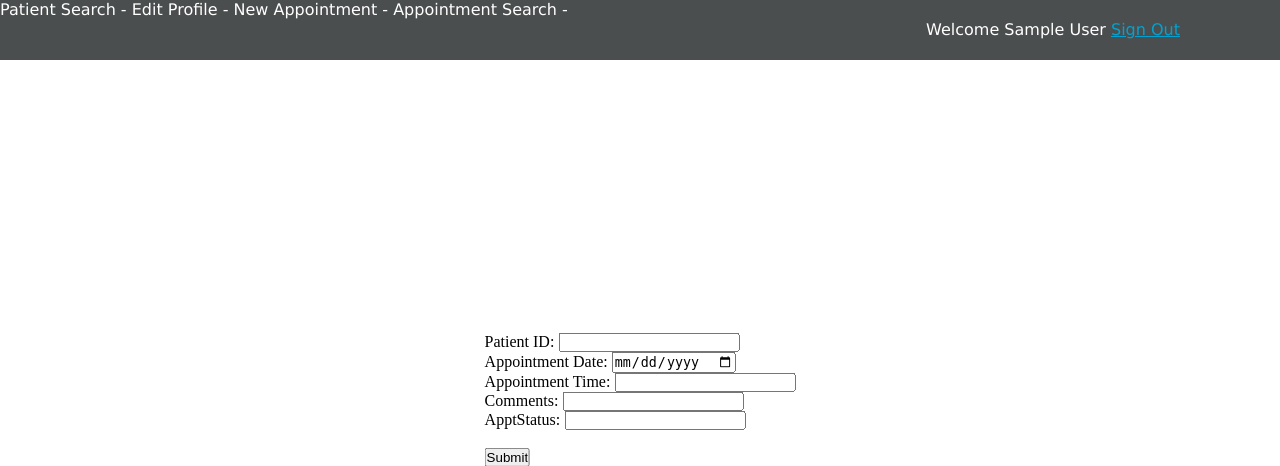
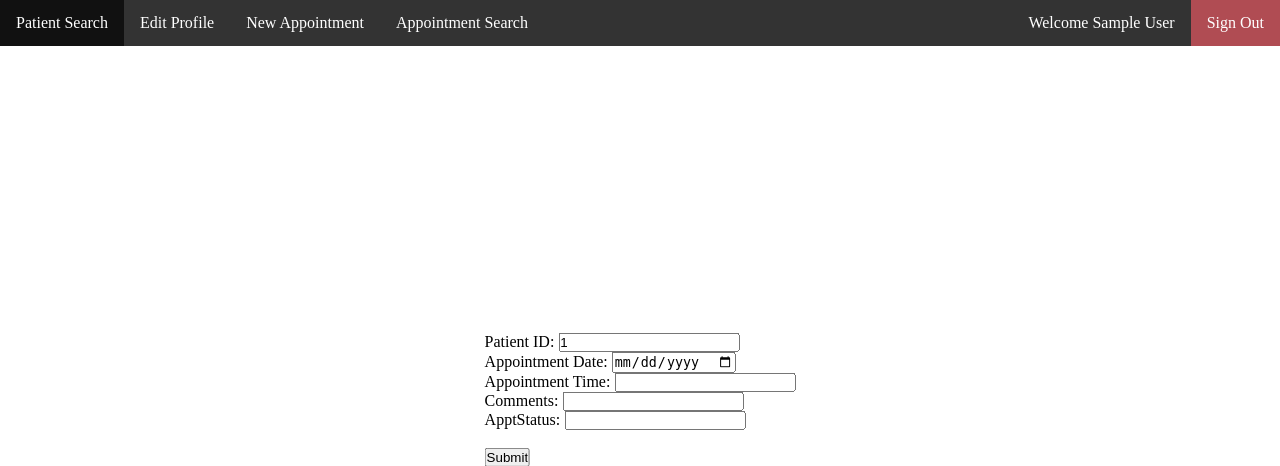
Before and after one commit to sjuDBHMS/HMS, a PHP site: page /newApp.php?newApp=1 in a window 1280 px wide. Shown: the top 466 px of the page. Run offline with PHP 8.4, Linux system fonts and the light colour scheme; the visitor is signed in with stand-in values (Sample User, id 1).

Commit message:
I changed the style file and finalized the receptionist

```diff
--- a/internetApp/receptionist/editProfile.php
+++ b/internetApp/receptionist/editProfile.php
@@ -19,6 +19,7 @@ $res = $_SESSION['receptionist'];
 		$address = $_REQUEST['address'];
 
 		$tmpName = $_FILES['image']['tmp_name'];
+		echo($tmpName);
 		// Read the file
 		$fp = fopen($tmpName, 'r');
 		$data = fread($fp, filesize($tmpName));
--- a/internetApp/receptionist/newApp.php
+++ b/internetApp/receptionist/newApp.php
@@ -1,6 +1,7 @@
 <?php
 include_once 'receptionistHeader.php';
 $res = $_SESSION['receptionist'];
+$newApp = $_REQUEST['newApp'];
 ?>
 <style>
 	#form {
@@ -50,7 +51,7 @@ $res = $_SESSION['receptionist'];
 		<div id="form">
 		<form method="post">
 		<label>Patient ID:</label>
-		<input type="number" name="pid"></br>
+		<input type="number" name="pid" value="<?php  echo $newApp; ?>"></br>
 		<label>Appointment Date:</label>
 		<input type="date" name="date"></br>
 		<label>Appointment Time:</label>
--- a/internetApp/receptionist/receptionistHeader.php
+++ b/internetApp/receptionist/receptionistHeader.php
@@ -1,6 +1,8 @@
 <?php
 session_start();
 include_once '../dbconnect.php';
+
+$userName = $_SESSION['receptionistFName'];
 
 if(!isset($_SESSION['receptionist']))
 {
@@ -11,20 +13,19 @@ if(!isset($_SESSION['receptionist']))
 <html xmlns="http://www.w3.org/1999/xhtml">
 <head>
 <meta http-equiv="Content-Type" content="text/html; charset=utf-8" />
-<title>Welcome - <?php echo $_SESSION['user']; ?></title>
+<title>Welcome - <?php echo $userName; ?></title>
 <link rel="stylesheet" href="../style.css" type="text/css" />
 
 <div id="resHeader">
-	<div id="left">
-	<span ><a style="text-decoration:none; color:white;" href="patientSearch.php">Patient Search - </a></span>
-    <span ><a style="text-decoration:none; color:white;" href="editProfile.php">Edit Profile - </a></span>
-    <span ><a style="text-decoration:none; color:white;" href="newApp.php">New Appointment - </a></span>
-    <span ><a style="text-decoration:none; color:white;" href="appSearch.php">Appointment Search - </a></span>
-    </div>
-    <div id="right">
-    	<div id="content">
-        	Welcome <?php echo $_SESSION['receptionistFName']; ?>&nbsp;<a href="../login/logout.php?logout">Sign Out</a>
-        </div>
-    </div>
+<ul>
+  <li><a href="patientSearch.php">Patient Search</a></li>
+  <li><a href="editProfile.php">Edit Profile</a></li>
+  <li><a href="newApp.php">New Appointment</a></li>
+  <li><a href="appSearch.php">Appointment Search</a></li>
+  <li style="float:right"><a class="active" href="../login/logout.php?logout">Sign Out</a></li>
+  <li style="float:right"><a>Welcome <?php echo $userName; ?></li>
+<!--   <li style="float:right"><a class="active" href="#about">About</a></li> -->
+</ul>
 </div>
+
 </head>
--- a/internetApp/style.css
+++ b/internetApp/style.css
@@ -13,7 +13,7 @@
 table
 {
 	border:solid #dcdcdc 1px;
-	padding:25px;
+/* 	padding:25px; */
 	box-shadow: 0px 0px 1px rgba(0,0,0,0.2);
 }
 table tr,td
@@ -146,53 +146,32 @@ table tr td a
 	color:#00a2d1;
 }
 
-/* css for Receptionist deader*/
+/* css for home page */
 
-#resHeader
-{
-	width:100%;
-	height:60px;
-	background:rgba(75, 78, 79, 33);
-	color:#9fa8b0;
-	font-family:Verdana, Geneva, sans-serif;
-}
-#resHeader #left
-{
-	float:left;
-	position:relative;
-}
-#resHeader #left label
-{
-	position:relative;
-	top:5px;
-	left:100px;
-	font-size:35px;
-
-}
-#resHeader #right
-{
-	float:right;
-	position:relative;
-}
-#resHeader #right #content
-{
-	position:relative;
-	top:20px;
-	right:100px;
-	color:#fff;
-}
-#resHeader #right #content a
-{
-	color:#00a2d1;
+#resHeader ul {
+    list-style-type: none;
+    margin: 0;
+    padding: 0;
+    overflow: hidden;
+    background-color: #333;
 }
 
-
-#body
-{
-	text-align:center;
-	margin-top:150px;
-	font-family:Verdana, Geneva, sans-serif;
-	font-size:36px;
+#resHeader li {
+    float: left;
 }
 
-/* css for home page */
+#resHeader li a {
+    display: block;
+    color: white;
+    text-align: center;
+    padding: 14px 16px;
+    text-decoration: none;
+}
+
+#resHeader li a:hover:not(.active) {
+    background-color: #111;
+}
+
+#resHeader .active {
+    background-color: #b04c53;
+}
```
Also changed, not shown: internetApp/receptionist/appSearch.php (+6 -3 lines), internetApp/receptionist/editPatientProfile.php (+72 -5 lines), internetApp/receptionist/patientSearch.php (+9 -3 lines), 1 other file.
